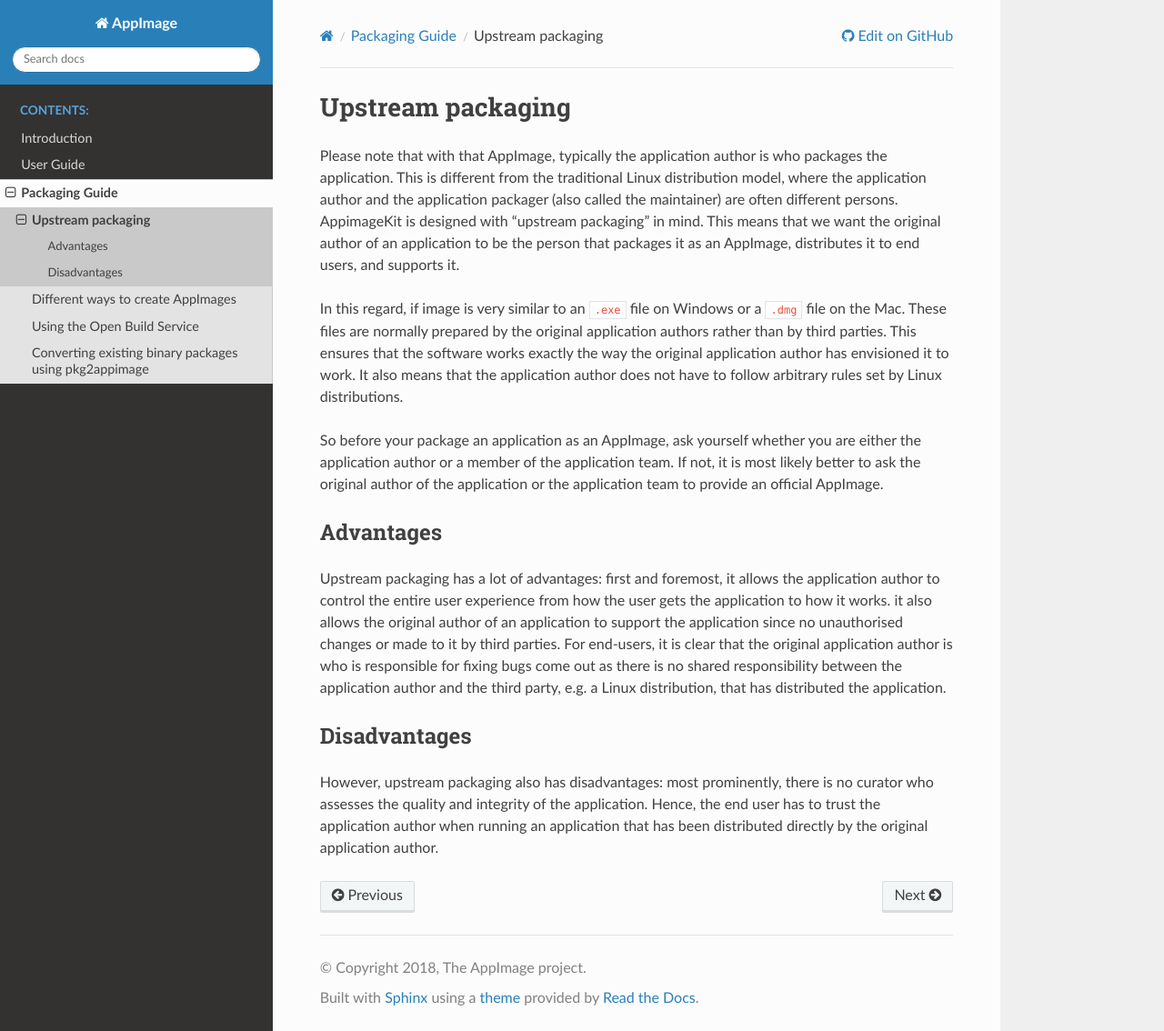
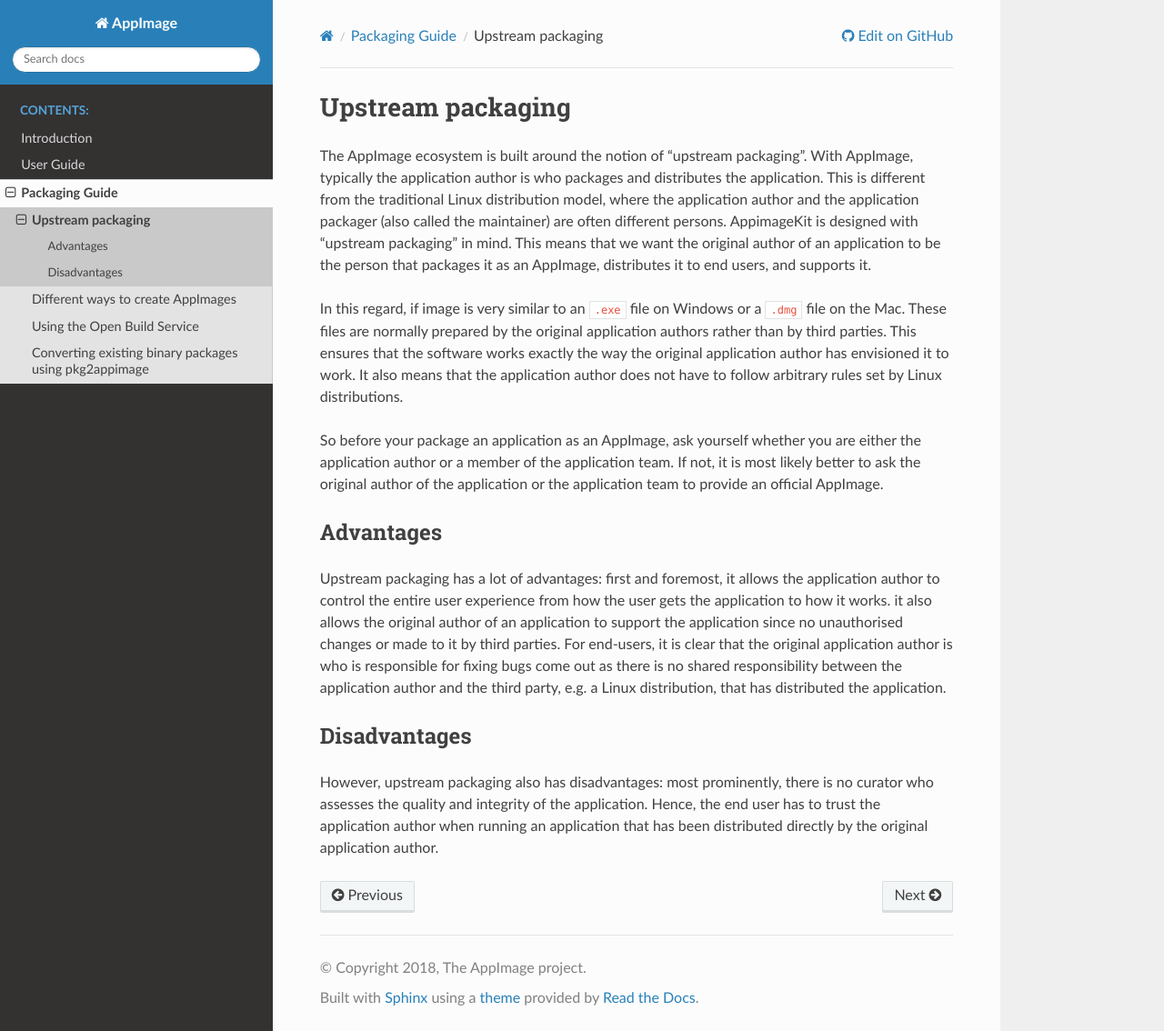
Before and after one commit to AppImage/docs.appimage.org, a Sphinx documentation site: the page built from source/packaging-guide/upstream.md, in a window 1280 px wide and 1134 px high. Shown: the whole window at 91% size. Built offline with Sphinx 7.4.7 and the Read the Docs theme 2.0.0, drawn with Linux system fonts in a browser that asks for light colours; pages that are not in the unit, such as notebooks, are missing from menus.

Commit message:
Update upstream.md

```diff
--- a/source/packaging-guide/upstream.md
+++ b/source/packaging-guide/upstream.md
@@ -1,6 +1,6 @@
 # Upstream packaging
 
-Please note that with that AppImage, typically the application author is who packages the application. This is different from the traditional Linux distribution model, where the application author and the application packager (also called the maintainer) are often different persons.
+The AppImage ecosystem is built around the notion of "upstream packaging". With AppImage, typically the application author is who packages and distributes the application. This is different from the traditional Linux distribution model, where the application author and the application packager (also called the maintainer) are often different persons.
 AppimageKit is designed with “upstream packaging” in mind. This means that we want the original author of an application to be the person that packages it as an AppImage, distributes it to end users, and supports it.
 
 In this regard, if image is very similar to an `.exe` file on Windows or a `.dmg` file on the Mac. These files are normally prepared by the original application authors rather than by third parties. This ensures that the software works exactly the way the original application author has envisioned it to work. It also means that the application author does not have to follow arbitrary rules set by Linux distributions.
```
